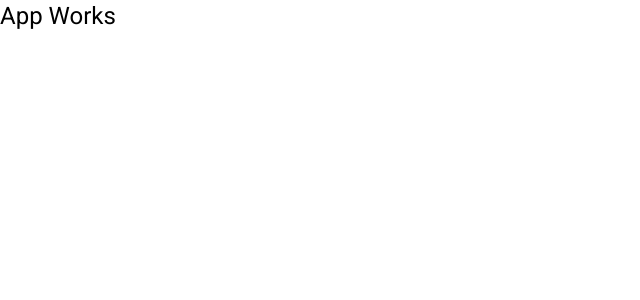
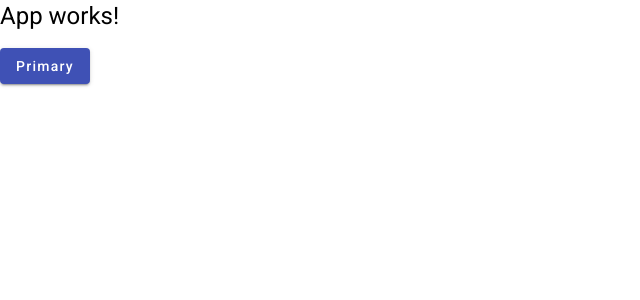
Before and after one commit to Rodrigopca42/projeto-FullStack-Front, an Angular app in the folder helpdesk/: page / in a window 1280 px wide. Shown: the top 300 px of the page, without its empty margins (0-640 px from the left). Built offline with nearby package versions, Linux system fonts and the light colour scheme.

Commit message:
imports utilizados no projeto

```diff
--- a/helpdesk/src/app/app.component.html
+++ b/helpdesk/src/app/app.component.html
@@ -1 +1,3 @@
-<h1>App Works</h1>
+<h1>App works!</h1>
+
+<button mat-raised-button color="primary">Primary</button>
```
Also changed, not shown: helpdesk/src/app/app.module.ts (+43 -1 lines).
